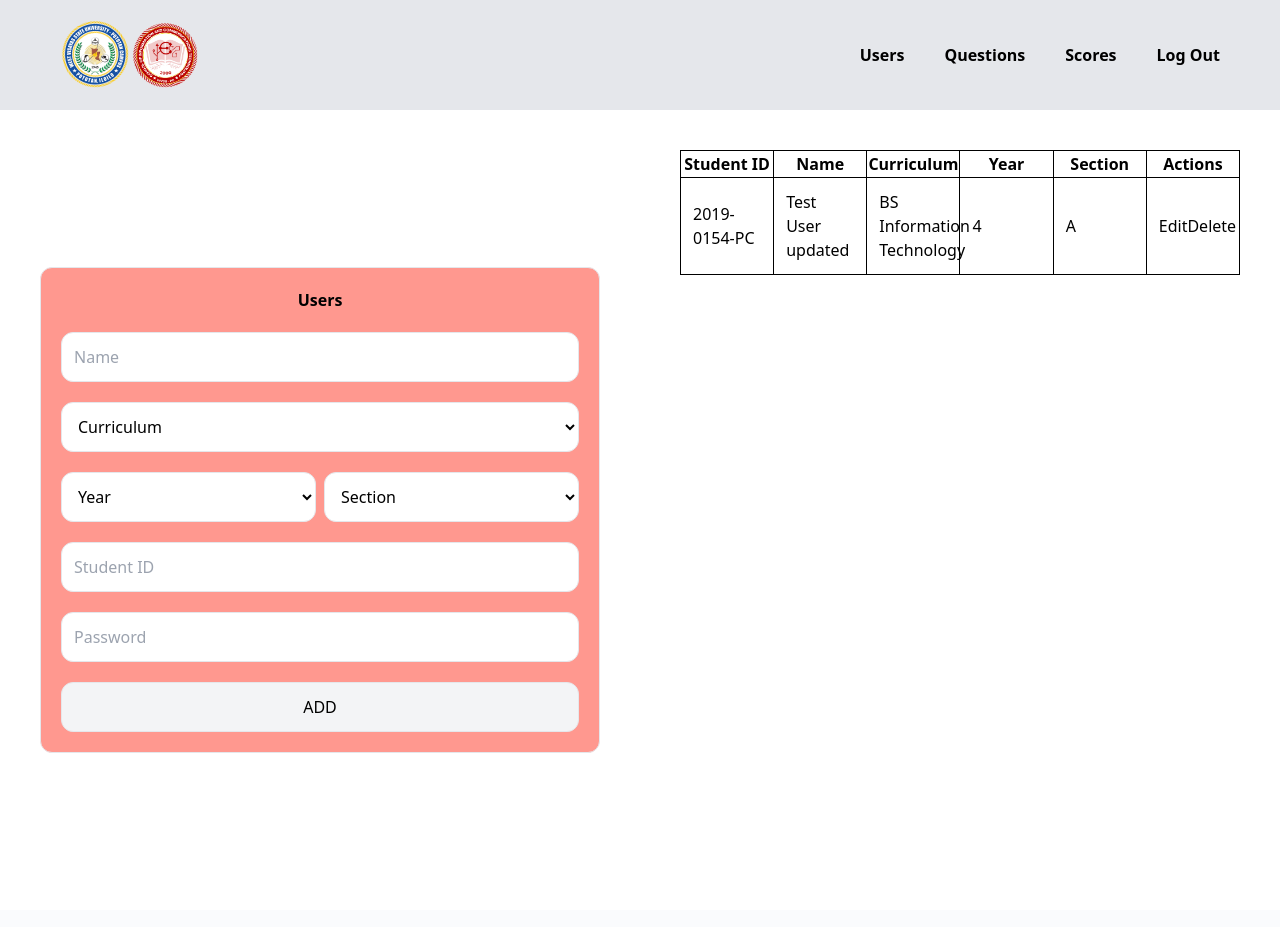
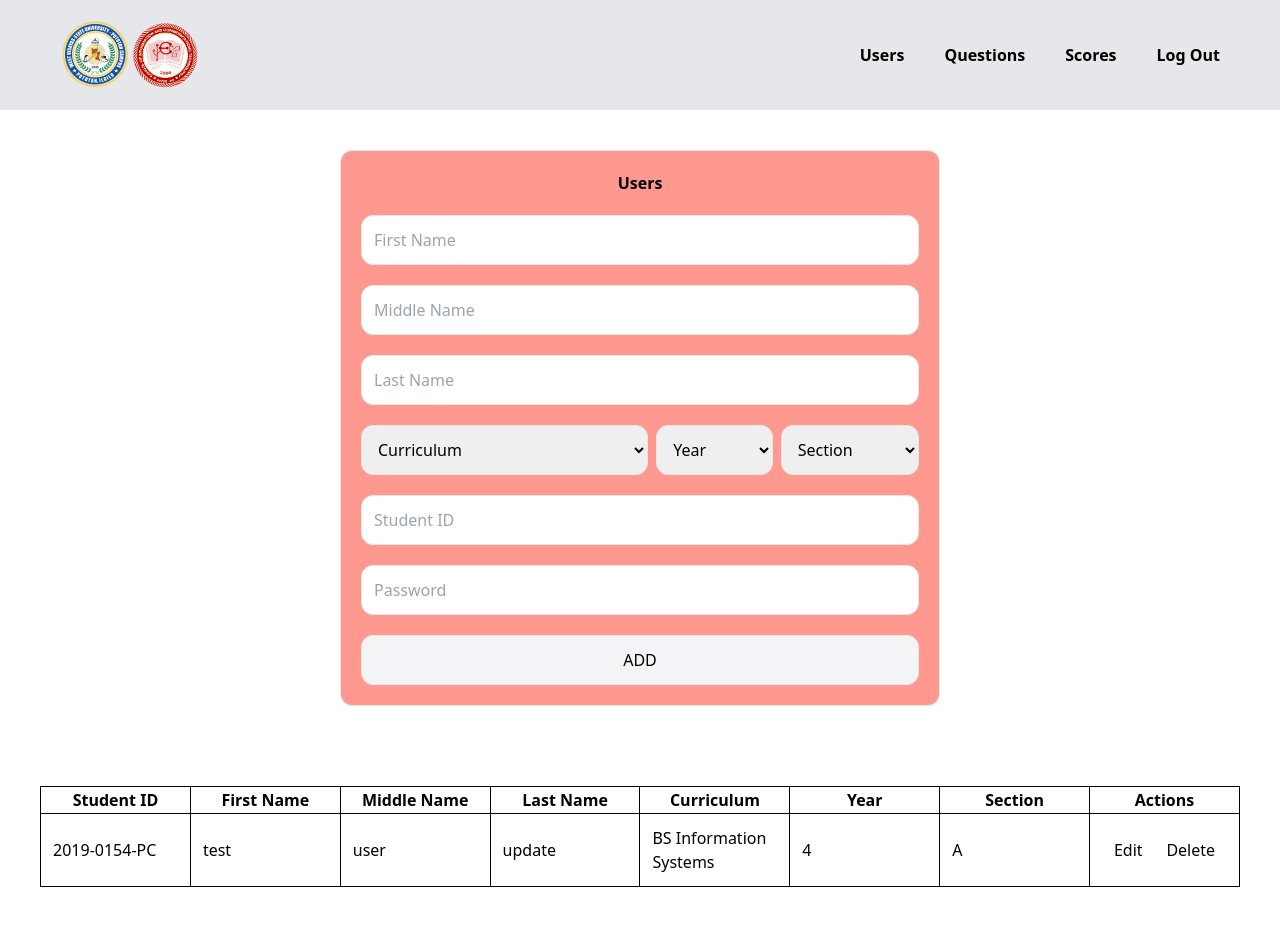
Before and after one commit to novewithaslash7/thesis-v1.2, a PHP site: page /admin/users.php in a window 1280 px wide. Before the commit the page ends 753 px from the top, so only its background shows below. Run offline with PHP 8.4, Linux system fonts and the light colour scheme; a user stored in the database is signed in; data comes from the database, SQL or seed files in the repository; some libraries are stand-ins or nearby versions.

Commit message:
update name diveded

```diff
--- a/admin/scores.php
+++ b/admin/scores.php
@@ -95,7 +95,7 @@
                         $year = $_GET['year'];
                         $curriculum = $_GET['curriculum'];
                         $section = $_GET['section'];
-                        $query = "SELECT * FROM scores WHERE year='$year' AND section='$section' AND curriculum='$curriculum'";
+                        $query = "SELECT * FROM scores WHERE year='$year' AND section='$section' AND curriculum='$curriculum' ORDER BY name ASC";
                     }else{
                         $query = "SELECT * FROM scores";
                     }
--- a/admin/users.php
+++ b/admin/users.php
@@ -41,14 +41,16 @@
         </div>
     </div>
 
-    <div class="h-[100vh] flex flex-row">
-        <div class="p-10 flex justify-center items-center h-full w-1/2 ">
-            <div class="bg-[#FF6D60]/70 flex flex-col p-5 border rounded-xl w-full">
+    <div class="flex flex-col">
+        <div class="p-10 flex justify-center items-center h-full w-full ">
+            <div class="bg-[#FF6D60]/70 flex flex-col p-5 border rounded-xl w-1/2">
                 <form action="./functions/actions.php" method="POST" class="flex flex-col justify-center items-center gap-5">
                     <?php
                         if(isset($_GET['student_id'])){
                             $student_id = $_GET['student_id'];
-                            $name = $_GET['name'];
+                            $firstName = $_GET['firstName'];
+                            $middleName = $_GET['middleName'];
+                            $lastName = $_GET['lastName'];
                             $curriculum = $_GET['curriculum'];
                             $year = $_GET['year'];
                             $section = $_GET['section'];
@@ -56,23 +58,27 @@
 
                             echo '
                                 <h2 class="font-bold">Users</h2>
-                                <input required class="p-3 w-full border rounded-xl border-solid" type="text" name="name" value="'.$name.'" placeholder="Name">
-                                <select class="p-3 bg-white w-full border rounded-xl border-solid" name="curriculum">
-                                    <option '.(($curriculum == "BS Information Technology")? 'selected':'').' value="BS Information Technology">BS Information Technology</option>
-                                    <option '.(($curriculum == "BS Information Systems")? 'selected':'').' value="BS Information Systems">BS Information Systems</option>
+                                <input required class="p-3 w-full border rounded-xl border-solid" type="text" name="firstName" value="'.$firstName.'" placeholder="First Name">
+                                <input required class="p-3 w-full border rounded-xl border-solid" type="text" name="middleName" value="'.$middleName.'" placeholder="Middle Name">
+                                <input required class="p-3 w-full border rounded-xl border-solid" type="text" name="lastName" value="'.$lastName.'" placeholder="Last Name">
 
-                                </select>
+
 
                                 <div class="flex w-full flex-row gap-2">
+                                    <select class="p-3 grow bg-white border rounded-xl border-solid" name="curriculum">
+                                        <option '.(($curriculum == "BS Information Technology")? 'selected':'').' value="BS Information Technology">BS Information Technology</option>
+                                        <option '.(($curriculum == "BS Information Systems")? 'selected':'').' value="BS Information Systems">BS Information Systems</option>
 
-                                    <select class="p-3 bg-white w-1/2 border rounded-xl border-solid" name="year">
+                                    </select>
+
+                                    <select class="p-3 bg-white grow border rounded-xl border-solid" name="year">
                                         <option '.(($year == "1")? 'selected':'').' value="1">1</option>
                                         <option '.(($year == "2")? 'selected':'').' value="2">2</option>
                                         <option '.(($year == "3")? 'selected':'').' value="3">3</option>
                                         <option '.(($year == "4")? 'selected':'').' value="4">4</option>
                                     </select>
 
-                                    <select class="p-3 bg-white w-1/2 border rounded-xl border-solid" name="section">
+                                    <select class="p-3 bg-white grow border rounded-xl border-solid" name="section">
                                         <option '.(($section == "A")? 'selected':'').' value="A">A</option>
                                         <option '.(($section == "B")? 'selected':'').' value="B">B</option>
                                         <option '.(($section == "C")? 'selected':'').' value="C">C</option>
@@ -81,7 +87,7 @@
 
                                 </div>
 
-                                <input required class="p-3 w-full border rounded-xl border-solid" type="text" value="'.$student_id.'" name="student_id" placeholder="Student ID">
+                                <input required class="p-3 bg-white w-full border rounded-xl border-solid" type="text" value="'.$student_id.'" name="student_id" placeholder="Student ID" hidden>
                                 <input required class="p-3 w-full border rounded-xl border-solid" type="password" value="'.$password.'" name="password" placeholder="Password">
 
                                 <div class="flex gap-3 w-full">
@@ -94,17 +100,23 @@
                         }else{
                             echo '
                                 <h2 class="font-bold">Users</h2>
-                                <input required class="p-3 w-full border rounded-xl border-solid" type="text" name="name" placeholder="Name">
-                                <select class="p-3 bg-white w-full border rounded-xl border-solid" name="curriculum">
-                                    <option selected hidden value="">Curriculum</option>
-                                    <option value="BS Information Technology">BS Information Technology</option>
-                                    <option value="BS Information Systems">BS Information Systems</option>
+                                <input required class="p-3 w-full border rounded-xl border-solid" type="text" name="firstName" placeholder="First Name">
+                                <input required class="p-3 w-full border rounded-xl border-solid" type="text" name="middleName" placeholder="Middle Name">
+                                <input required class="p-3 w-full border rounded-xl border-solid" type="text" name="lastName" placeholder="Last Name">
 
-                                </select>
+
+
+                                <!-- <input required class="p-3 w-full border rounded-xl border-solid" type="text" name="student_id" placeholder="Curriculum"> -->
 
                                 <div class="flex w-full flex-row gap-2">
+                                    <select class="p-3 grow border rounded-xl border-solid" name="curriculum" placeholder="curriculum">
+                                        <option selected hidden value="">Curriculum</option>
+                                        <option value="BS Information Technology">BS Information Technology</option>
+                                        <option value="BS Information Systems">BS Information Systems</option>
 
-                                    <select class="p-3 bg-white w-1/2 border rounded-xl border-solid" name="year">
+                                    </select>
+
+                                    <select class="p-3 grow border rounded-xl border-solid" name="year" placeholder="Year">
                                         <option selected hidden value="">Year</option>
                                         <option value="1">1</option>
                                         <option value="2">2</option>
@@ -112,7 +124,7 @@
                                         <option value="4">4</option>
                                     </select>
 
-                                    <select class="p-3 bg-white w-1/2 border rounded-xl border-solid" name="section">
+                                    <select class="p-3 grow border rounded-xl border-solid" name="section" placeholder="Section">
                                         <option selected hidden value="">Section</option>
                                         <option value="A">A</option>
                                         <option value="B">B</option>
@@ -123,7 +135,9 @@
                                 </div>
 
                                 <input required class="p-3 w-full border rounded-xl border-solid" type="text" name="student_id" placeholder="Student ID">
-                                <input required class="p-3 w-full border rounded-xl border-solid" type="password" name="password" placeholder="Password">
+                                <div class="flex w-full flex-row gap-2">
+                                    <input required class="p-3 grow border rounded-xl border-solid" type="password" name="password" placeholder="Password">
+                                </div>
 
                                 <input class="bg-gray-100 p-3 w-full border rounded-xl hover:bg-[#F3E99F] " type="submit" name="addUser" value="ADD">
                             ';
@@ -136,13 +150,15 @@
             </div>
         </div>
 
-        <div class="p-10 flex justify-center items-start h-full w-1/2 overflow-scroll">
+        <div class="p-10 flex justify-center items-start w-full overflow-scroll">
             <div>
                 <table class="table-fixed border border-1 border-solid w-full">
 
                     <tr>
                         <th>Student ID</th>
-                        <th>Name</th>
+                        <th>First Name</th>
+                        <th>Middle Name</th>
+                        <th>Last Name</th>
                         <th>Curriculum</th>
                         <th>Year</th>
                         <th>Section</th>
@@ -158,13 +174,15 @@
                 ?>
                     <tr>
                         <td class="p-3"><?php echo $row['student_id'] ?></td>
-                        <td class="p-3"><?php echo $row['name'] ?></td>
+                        <td class="p-3"><?php echo $row['firstName'] ?></td>
+                        <td class="p-3"><?php echo $row['middleName'] ?></td>
+                        <td class="p-3"><?php echo $row['lastName'] ?></td>
                         <td class="p-3"><?php echo $row['curriculum'] ?></td>
                         <td class="p-3"><?php echo $row['year'] ?></td>
                         <td class="p-3"><?php echo $row['section'] ?></td>
                         <td class="p-3">
                             <div class="flex justify-around">
-                                <button><a class="hover:underline" href="users.php?student_id=<?php echo $row['student_id']; ?>&name=<?php echo $row['name'] ?>&curriculum=<?php echo $row['curriculum'] ?>&year=<?php echo $row['year'] ?>&section=<?php echo $row['section'] ?>&password=<?php echo $row['password'] ?>">Edit</a></button>
+                                <button><a class="hover:underline" href="users.php?student_id=<?php echo $row['student_id']; ?>&firstName=<?php echo $row['firstName'] ?>&middleName=<?php echo $row['middleName'] ?>&lastName=<?php echo $row['lastName'] ?>&curriculum=<?php echo $row['curriculum'] ?>&year=<?php echo $row['year'] ?>&section=<?php echo $row['section'] ?>&password=<?php echo $row['password'] ?>">Edit</a></button>
                                 <button class="hover:underline" onclick="userDelete(`<?php echo $row['student_id'] ?>`)">Delete</button>
                             </div>
 
--- a/functions/loginFunc.php
+++ b/functions/loginFunc.php
@@ -26,7 +26,7 @@
                 $_SESSION['status']=true;
                 $_SESSION['role'] = 'user';
 
-                $_SESSION['name'] = $data['name'];
+                $_SESSION['name'] = $data['lastName']. ', '. $data['firstName']. ' '. $data['middleName'];
                 $_SESSION['curriculum'] = $data['curriculum'];
                 $_SESSION['year'] = $data['year'];
                 $_SESSION['section'] = $data['section'];
```
Also changed, not shown: admin/functions/actions.php (+18 -6 lines), assessment.sql (+8 -7 lines), functions/regFunc.php (+5 -3 lines), register.php (+19 -15 lines).
